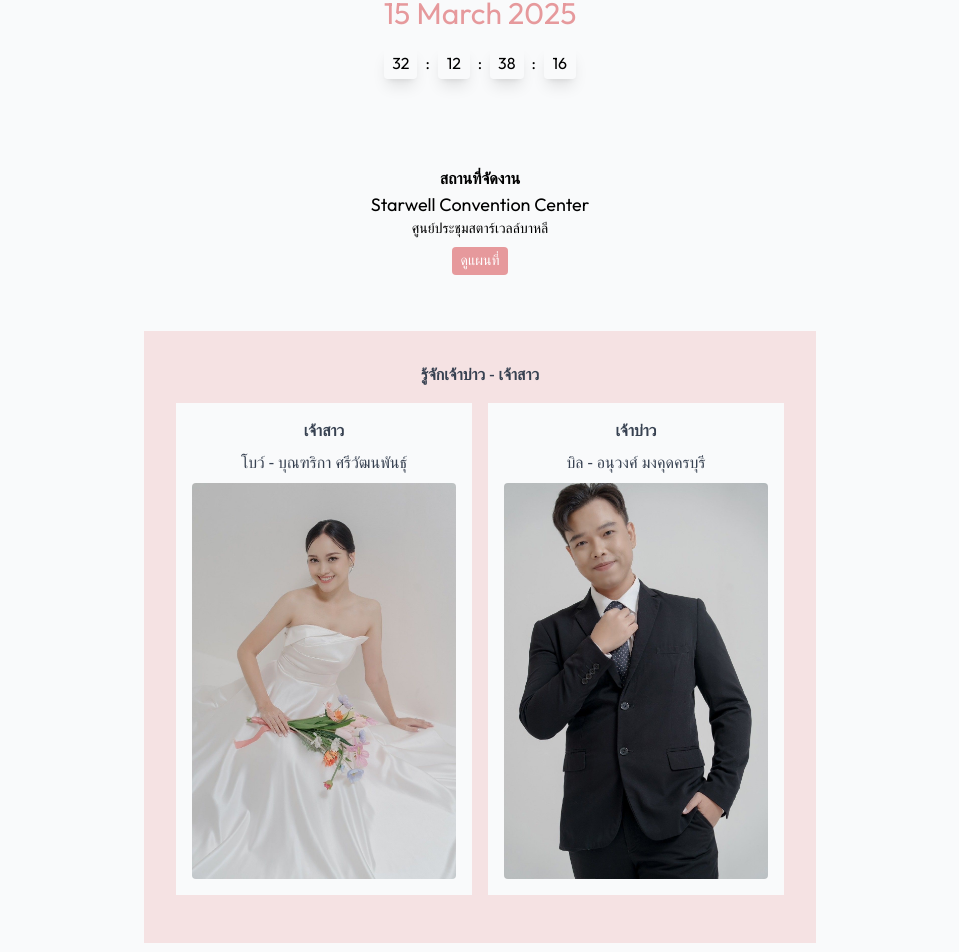
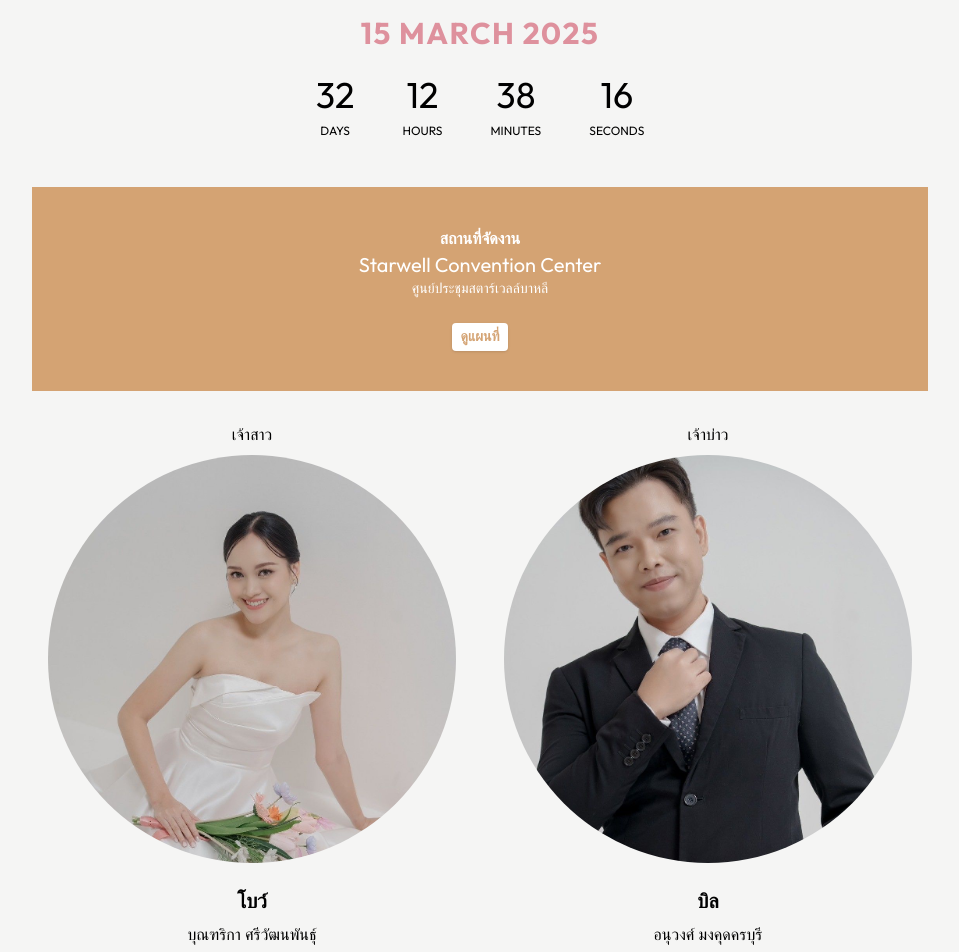
Before and after one commit to anwam/wedding-site, a React (Vite) app: page / in a window 1280 px wide. Shown: the part 698-1650 px from the top of the page, without its empty margins (160-1119 px from the left). Built offline with nearby package versions, Linux system fonts and the light colour scheme; a web font is replaced by a local one.

Commit message:
feat: add new places and links

```diff
--- a/index.html
+++ b/index.html
@@ -12,7 +12,7 @@
     />
     <title>งานแต่งโบว์ & บิล - 15 มีนาคม 2568</title>
   </head>
-  <body class="w-full h-full bg-gray-50 font-outfit">
+  <body class="w-full h-full bg-stone-100 font-outfit">
     <div id="root"></div>
     <script type="module" src="/src/main.tsx"></script>
   </body>
--- a/src/App.tsx
+++ b/src/App.tsx
@@ -14,27 +14,29 @@ function App() {
   return (
     <div className="flex flex-col flex-1 gap-y-4 justify-center items-center">
       <div className="flex flex-col items-center w-full aspect-[21/5] justify-center py-8">
-        <h1 className="text-2xl text-primary text-bold">
+        <h1 className="font-serif text-3xl text-primary text-bold">
           Boondariga & Anuwong
         </h1>
-        <p className="font-normal text-secondary">We're getting married</p>
-        <div className="flex justify-center items-center p-8 md:p-0 md:py-4">
+        <p className="font-normal text-gray-500">We're getting married</p>
+        <div className="flex justify-center items-center p-8 md:p-0 md:mt-4 md:py-4">
           <img
             src={mainImage}
             alt=""
             className="w-full rounded-2xl md:w-1/2 md:max-w-xl lg:max-w-2xl"
           />
         </div>
-        <p className="mt-12 mb-4 text-3xl text-secondary">15 March 2025</p>
+        <p className="mt-12 mb-4 text-3xl font-bold tracking-wider md:mb-6 text-secondary">
+          15 MARCH 2025
+        </p>
         <Countdown date={date} />
       </div>
-      <div className="flex flex-col items-center py-10 aspect-[21/10]">
+      <div className="flex flex-col items-center py-10 w-full text-white bg-primary">
         <p className="font-semibold font-thai">สถานที่จัดงาน</p>
-        <p className="text-lg">Starwell Convention Center</p>
-        <p className="text-sm font-thai">ศูนย์ประชุมสตาร์เวลล์บาหลี</p>
+        <p className="text-xl">Starwell Convention Center</p>
+        <p className="mb-4 text-sm font-thai">ศูนย์ประชุมสตาร์เวลล์บาหลี</p>
 
         <button
-          className="px-2 py-1 mt-2 text-sm text-white rounded bg-secondary font-thai"
+          className="px-2 py-1 mt-2 text-sm font-bold bg-white rounded shadow text-primary font-thai"
           onClick={toggleMap}
         >
           ดูแผนที่
@@ -50,23 +52,22 @@ function App() {
           </div>
         )}
       </div>
-      <div className="w-full aspect-[21/9] flex flex-col items-center py-8 bg-secondary/25 text-gray-700">
-        <p className="font-semibold font-thai">รู้จักเจ้าบ่าว - เจ้าสาว</p>
-        <div className="flex flex-col gap-x-4 gap-y-8 p-4 px-8 lg:flex-row">
-          <div className="flex flex-col gap-y-2 justify-center items-center p-4 bg-gray-50 font-thai">
-            <p className="font-bold">เจ้าสาว</p>
-            <p>โบว์ - บุณฑริกา ศรีวัฒนพันธุ์</p>
-            <div className="overflow-hidden rounded">
-              <img src={brideImage} alt="Groom" />
-            </div>
+      <div className="flex flex-col gap-x-4 gap-y-8 md:flex-row">
+        <div className="flex flex-col gap-y-2 justify-center items-center p-4 font-thai">
+          <p className="">เจ้าสาว</p>
+          <div className="overflow-hidden rounded-full aspect-square">
+            <img src={brideImage} alt="Groom" />
           </div>
-          <div className="flex flex-col gap-y-2 justify-center items-center p-4 bg-gray-50 font-thai">
-            <p className="font-bold">เจ้าบ่าว</p>
-            <p>บิล - อนุวงศ์ มงคุดครบุรี</p>
-            <div className="overflow-hidden rounded">
-              <img src={groomImage} alt="Groom" />
-            </div>
+          <p className="mt-4 text-xl font-bold">โบว์</p>
+          <p>บุณฑริกา ศรีวัฒนพันธุ์</p>
+        </div>
+        <div className="flex flex-col gap-y-2 justify-center items-center p-4 font-thai">
+          <p className="">เจ้าบ่าว</p>
+          <div className="overflow-hidden rounded-full aspect-square">
+            <img src={groomImage} alt="Groom" />
           </div>
+          <p className="mt-4 text-xl font-bold">บิล</p>
+          <p>อนุวงศ์ มงคุดครบุรี</p>
         </div>
       </div>
       <div className="flex flex-col gap-y-2 items-center px-2 py-10">
--- a/src/components/Countdown.tsx
+++ b/src/components/Countdown.tsx
@@ -13,22 +13,23 @@ export default function Countdown({ date }: Props) {
           return "Happy Wedding Day!";
         }
         return (
-          <div className="flex gap-x-2 items-center">
-            <span className="flex flex-row justify-center items-center px-2 py-1 rounded shadow-lg min-w-8">
-              {days}
-            </span>
-            :
-            <span className="flex flex-row justify-center items-center px-2 py-1 rounded shadow-lg min-w-8">
-              {hours}
-            </span>
-            :
-            <span className="flex flex-row justify-center items-center px-2 py-1 rounded shadow-lg min-w-8">
-              {minutes}
-            </span>
-            :
-            <span className="flex flex-row justify-center items-center px-2 py-1 rounded shadow-lg min-w-8">
-              {seconds}
-            </span>
+          <div className="flex gap-x-2 items-center md:gap-x-12">
+            <p className="flex flex-col gap-y-2 justify-center items-center min-w-8">
+              <span className="text-4xl">{days}</span>
+              <span className="text-xs">DAYS</span>
+            </p>
+            <p className="flex flex-col gap-y-2 justify-center items-center min-w-8">
+              <span className="text-4xl">{hours}</span>
+              <span className="text-xs">HOURS</span>
+            </p>
+            <p className="flex flex-col gap-y-2 justify-center items-center min-w-8">
+              <span className="text-4xl">{minutes}</span>
+              <span className="text-xs">MINUTES</span>
+            </p>
+            <p className="flex flex-col gap-y-2 justify-center items-center min-w-8">
+              <span className="text-4xl">{seconds}</span>
+              <span className="text-xs">SECONDS</span>
+            </p>
           </div>
         );
       }}
--- a/src/components/Layout.tsx
+++ b/src/components/Layout.tsx
@@ -33,7 +33,7 @@ function Layout() {
           ))}
         </div>
       </nav>
-      <div className="container flex flex-col mx-auto max-w-2xl min-h-dvh">
+      <div className="container flex flex-col mx-auto max-w-4xl min-h-dvh">
         <Outlet />
       </div>
     </div>
--- a/src/index.css
+++ b/src/index.css
@@ -14,7 +14,7 @@
     --primary: 30 53% 64%;
     --primary-foreground: 355.7 100% 97.3%;
     /* --secondary: 240 4.8% 95.9%; */
-    --secondary: 358 60% 75%;
+    --secondary: 351 54% 72%;
     --secondary-foreground: 240 5.9% 10%;
     --muted: 240 4.8% 95.9%;
     --muted-foreground: 240 3.8% 46.1%;
--- a/src/pages/Recommended.tsx
+++ b/src/pages/Recommended.tsx
@@ -3,17 +3,45 @@ type LocationDetail = {
   url?: string;
 };
 const hotels: Array<LocationDetail> = [
-  { name: "Starwell Bali Resort" },
-  { name: "Centara Korat" },
-  { name: "Koranaree Courtyard Boutique Hotel" },
-  { name: "Kantary Hotel Korat" },
-  { name: "Centre Point Hotel Terminal21 Korat" },
+  {
+    name: "Starwell Bali Resort",
+    url: "https://maps.app.goo.gl/XVq6CNKkAgUAMixC8",
+  },
+  { name: "Centara Korat", url: "https://maps.app.goo.gl/wPLA381RHB1RVcc19" },
+  {
+    name: "Koranaree Courtyard Boutique Hotel",
+    url: "https://maps.app.goo.gl/fz6r2muiXtpUddJb9",
+  },
+  {
+    name: "Kantary Hotel Korat",
+    url: "https://maps.app.goo.gl/QuAUphBEZPVcNXDK7",
+  },
+  {
+    name: "Centre Point Hotel Terminal21 Korat",
+    url: "https://maps.app.goo.gl/gP1X51o9uUawaS1v6",
+  },
+  {
+    name: "Hop Inn Korat",
+    url: "https://maps.app.goo.gl/dcNdpqCSj4MjSJxa6",
+  },
+  {
+    name: "B2 Korat Premium Hotel",
+    url: "https://maps.app.goo.gl/98N2ya8QA4gYpasy9",
+  },
+  {
+    name: "KIO Hotel Korat",
+    url: "https://maps.app.goo.gl/Qa1y2CLKdkrVUV1EA",
+  },
 ];
 
 const cafeList: Array<LocationDetail> = [
   {
     name: "PHASE",
     url: "https://www.facebook.com/Phasetheofficial",
+  },
+  {
+    name: "S-Curve Specialty Coffee",
+    url: "https://maps.app.goo.gl/AiH9tukN6gox5tsb7",
   },
   {
     name: "ครูยอดขนมจีนประโดก",
@@ -52,10 +80,19 @@ const cafeList: Array<LocationDetail> = [
 function Recommended() {
   return (
     <div className="flex flex-col gap-y-4 p-4 lg:p-0 font-thai">
-      <h2 className="font-semibold">แนะนำสถานที่</h2>
+      <h2 className="mt-4 font-semibold">แนะนำสถานที่</h2>
+      <h3 className="text-xl font-bold">Special Thanks</h3>
+      <a
+        target="_blank"
+        href="https://maps.app.goo.gl/E91MnMumCZ486mHb7"
+        className="font-bold text-blue-400 underline"
+      >
+        ร้านมวลสารความอร่อย จ. ขอนแก่น
+      </a>
+      <hr />
       <div>
         <h3 className="mb-1 font-bold">โรงแรม</h3>
-        <ul>
+        <ul className="">
           {hotels.map((hotel, index) => (
             <li key={`${hotel.name}${index}`} className="list-item gap-x-2">
               <a
```
